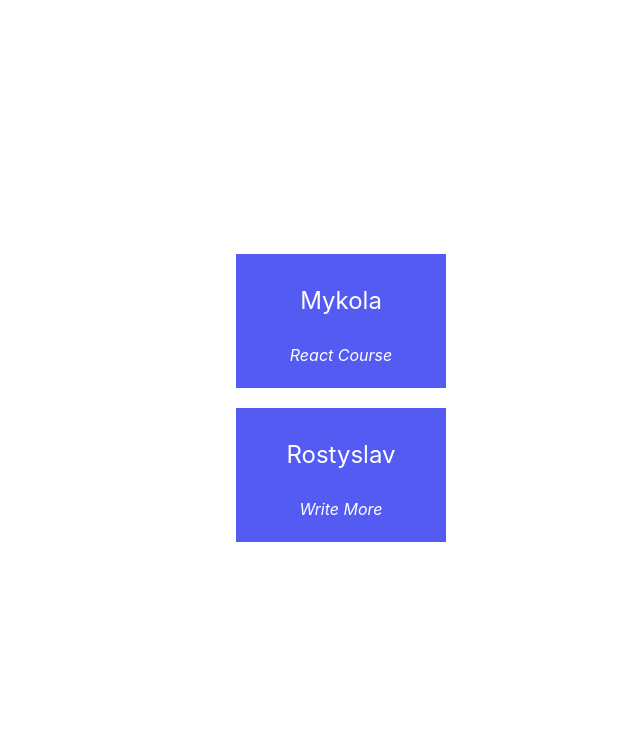
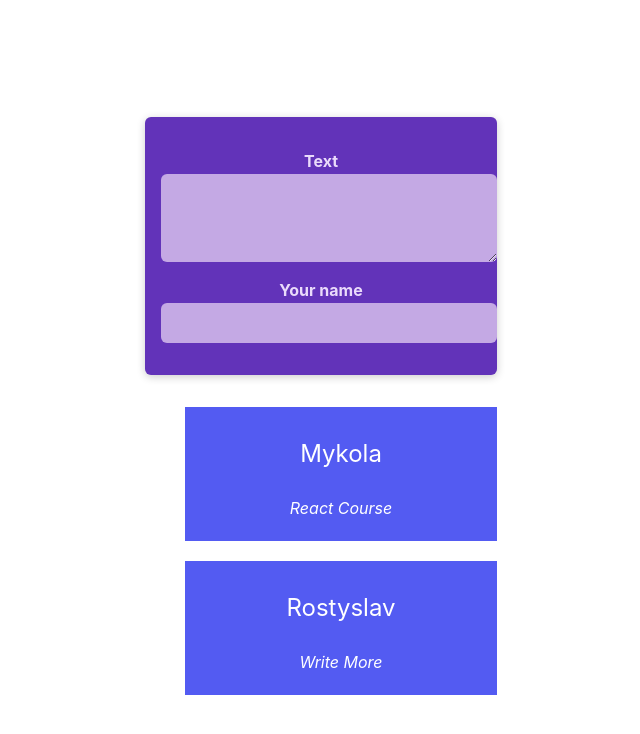
Before and after one commit to iftemplar/react-vite-project, a React (Vite) app: page / in a window 1280 px wide. Shown: the top 734 px of the page, without its empty margins (319-959 px from the left). Built offline with nearby package versions, Linux system fonts and the light colour scheme.

Commit message:
Added event listener to show data in console. Added NewPost module.

```diff
--- /dev/null
+++ b/src/components/NewPost.jsx
@@ -0,0 +1,21 @@
+import classes from './NewPost.module.css';
+
+function NewPost() {
+    function changeBodyHandler(event) {
+        console.log(event.target.value);
+    }
+    return (
+        <form className={classes.form}>
+            <p>
+                <label htmlFor="body">Text</label>
+                <textarea id="body" required rows={3} onChange={changeBodyHandler}/>
+            </p>
+            <p>
+                <label htmlFor="name">Your name</label>
+                <input type="text" id="name" required />
+            </p>
+        </form>
+    );
+}
+
+export default NewPost;
--- /dev/null
+++ b/src/components/NewPost.module.css
@@ -0,0 +1,55 @@
+.form {
+    background-color: #6233b9;
+    padding: 1rem;
+    width: 20rem;
+    margin: 2rem auto;
+    border-radius: 6px;
+    box-shadow: 0 2px 8px rgba(0, 0, 0, 0.2);
+}
+
+.form label {
+    display: block;
+    margin-bottom: 0.05rem;
+    color: #eadbfb;
+    font-weight: bold;
+}
+
+.form input,
+.form textarea {
+    display: block;
+    width: 100%;
+    font: inherit;
+    padding: 0.5rem;
+    border-radius: 6px;
+    border: none;
+    background-color: #c4a9e4;
+    color: #28262c;
+}
+
+.actions {
+    display: flex;
+    justify-content: flex-end;
+    gap: 0.5rem;
+}
+
+.actions button {
+    cursor: pointer;
+    font: inherit;
+    padding: 0.5rem 1.5rem;
+    border: none;
+    border-radius: 4px;
+    background-color: #34036c;
+    color: #e5d5f7;
+}
+
+.actions button:hover {
+    background-color: #23014a;
+}
+
+.actions button[type='button'] {
+    background-color: transparent;
+}
+
+.actions button[type='button']:hover {
+    color: #d1bee6;
+}
--- a/src/components/Posts-list.jsx
+++ b/src/components/Posts-list.jsx
@@ -1,12 +1,16 @@
 import Post from "./Post.jsx";
 import classes from "./Posts-list.css"
+import NewPost from "./NewPost.jsx";
 
 function PostsList() {
     return(
-        <ul className='posts'>
-            <Post name="Mykola" text="React Course" />
-            <Post name="Rostyslav" text="Write More" />
-        </ul>
+        <>
+            <NewPost />
+            <ul className='posts'>
+                <Post name="Mykola" text="React Course" />
+                <Post name="Rostyslav" text="Write More" />
+            </ul>
+        </>
     )
 }
 
```
